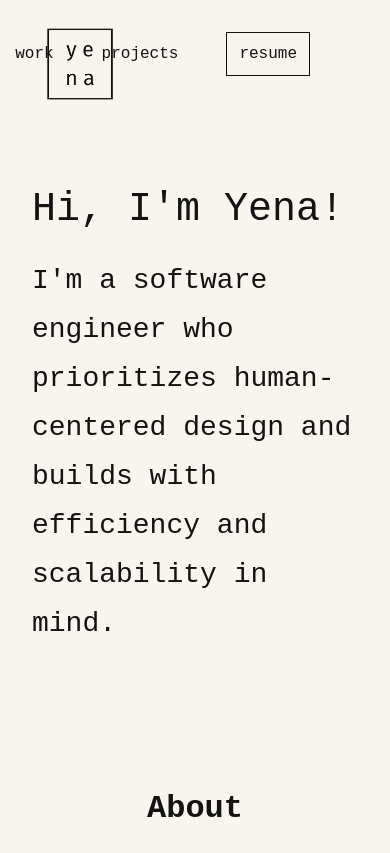
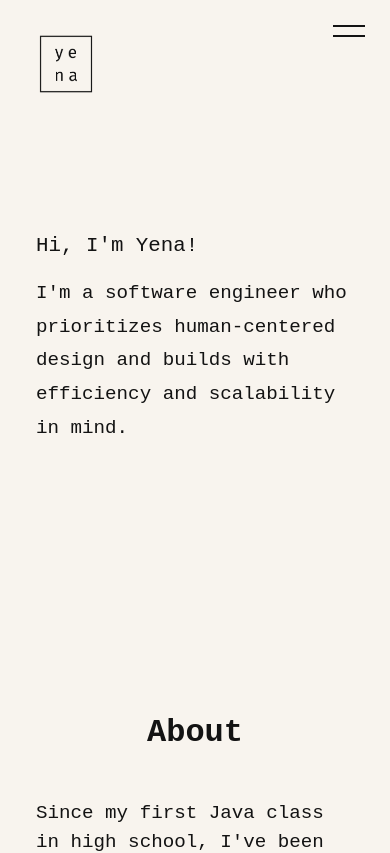
Before and after one commit to yenapaek/portfolio-v1, a React (Create React App) app: page / in a window 390 px wide. Shown: the top 853 px of the page. Built offline with nearby package versions, Linux system fonts and the light colour scheme.

Commit message:
added hamburger menu

```diff
--- a/src/components/Home.js
+++ b/src/components/Home.js
@@ -12,6 +12,8 @@ class Home extends React.Component {
         this.state = {
             showScroll: false,
             date: new Date(),
+            openMenu: false,
+            showMenuX: false,
         }
     }
 
@@ -85,6 +87,12 @@ class Home extends React.Component {
         });
     };
 
+    handleMenu = () => {
+        this.state.openMenu ?
+            this.setState({openMenu: false, showMenuX: false})
+          : this.setState({openMenu: true, showMenuX: true});
+    }
+
     componentDidMount(){
         document.addEventListener("scroll", this.scrollDown, false);
         this.contentFadeIn();
@@ -97,15 +105,19 @@ class Home extends React.Component {
     render(){
         return(
             <div className="homeCont home">
-                <div className="header">
+                <div className={`header ${this.state.openMenu ? 'hideMenu' : ''}`}>
                     <img src={this.props.theme === 'light' ? yenaLogoLight : yenaLogoDark} alt="" />
                 </div>
-                <div className="menu">
-                    <div><Link to="/#about">About</Link></div>
-                    <div><Link to="/#experience">Work</Link></div>
-                    <div><Link to="/#projects">Projects</Link></div>
-                    <a href={process.env.PUBLIC_URL + '/resume.pdf'} target="_blank" rel="noopener noreferrer"><div className="btn btnClear">Resume</div></a>
+                <div className={`menu ${this.state.openMenu ? '' : 'hideMenu'}`}>
+                    <div onClick={this.handleMenu}><Link to="/#about">About</Link></div>
+                    <div onClick={this.handleMenu}><Link to="/#experience">Work</Link></div>
+                    <div onClick={this.handleMenu}><Link to="/#projects">Projects</Link></div>
+                    <a href={process.env.PUBLIC_URL + '/resume.pdf'} target="_blank" rel="noopener noreferrer"><div className="btn btnClear" onClick={this.handleMenu}>Resume</div></a>
                     <div className="toggle" onClick={this.toggleTheme}><div className="notch"></div><div className="notchMoon"></div></div>
+                </div>
+                <div className={`hamburger ${this.state.showMenuX ? 'menuX' : ''}`} onClick={this.handleMenu}>
+                    <div className="line"></div>
+                    <div className="line"></div>
                 </div>
                 <div className="headerBlock">
                     <div className="homeMainText">Hi, I'm Yena!</div>
--- a/src/style/App.css
+++ b/src/style/App.css
@@ -150,6 +150,19 @@ a {
   padding-top: 1rem;
   -webkit-animation: fade-in-bottom 0.7s 2s both;
   animation: fade-in-bottom 0.7s 2s both;
+}
+
+.hamburger {
+  display: none;
+}
+
+.line {
+  width: 2rem;
+  height: 2px;
+  margin-bottom: 0.5rem;
+  background-color: var(--primaryText);
+  /* transform-origin: 1px;
+  transition: all 0.3s linear; */
 }
 
 /**CONTAINERS**/
@@ -507,6 +520,30 @@ a .projectTitle svg:hover {
     opacity: 1;
   }
 }
+ @-webkit-keyframes slide-in-right {
+  0% {
+    -webkit-transform: translateX(1000px);
+            transform: translateX(1000px);
+    opacity: 0;
+  }
+  100% {
+    -webkit-transform: translateX(0);
+            transform: translateX(0);
+    opacity: 1;
+  }
+}
+@keyframes slide-in-right {
+  0% {
+    -webkit-transform: translateX(1000px);
+            transform: translateX(1000px);
+    opacity: 0;
+  }
+  100% {
+    -webkit-transform: translateX(0);
+            transform: translateX(0);
+    opacity: 1;
+  }
+}
 
 @media screen and (max-width: 1250px) {
   .headerBlock {
@@ -528,20 +565,66 @@ a .projectTitle svg:hover {
 
 @media screen and (max-width: 992px) {
   .home {
-    padding: 0 2rem 0 2rem;
+    padding: 0 2.25rem 0 2.25rem;
   }
 
   p, li {
     font-size: 1.2rem;
   }
+  .header {
+    left: 0.1rem;
+  }
+  .header img {
+    transform: scale(0.8);
+  }
+
   .headerBlock {
     padding: 0;
   }
-  .homeMainText {
+  .headerBlock .homeMainText {
     font-size: 1.3rem;
+    -webkit-animation: slide-in-left 0.6s 0.3s both;
+    animation: slide-in-left 0.6s 0.3s both;
   }
-  .homeSubText {
+  .headerBlock .homeSubText {
     font-size: 1.2rem;
+    -webkit-animation: slide-in-left 0.6s 0.3s both;
+    animation: slide-in-left 0.6s 0.3s both;
+  }
+
+  .hamburger {
+    display: block;
+    position: absolute;
+    top: 25px;
+    right: 25px;
+    z-index: 10;
+    cursor: pointer;
+  }
+  .line {
+    transition: all 0.2s ease-in-out;
+  }
+  .hamburger.menuX .line:nth-child(1) {
+    transform: rotate(-45deg);
+    margin-top: 25px;
+  }
+  .hamburger.menuX .line:nth-child(2) {
+    transform: rotate(45deg);
+    margin-top: -10px;
+  }
+  .menu {
+    justify-content: center;
+    align-items: flex-end;
+    flex-direction: column;
+    margin-right: 5rem;
+    height: 100vh;
+    -webkit-animation: slide-in-right 0.3s 0.1s cubic-bezier(0.250, 0.460, 0.450, 0.940) both;
+	        animation: slide-in-right 0.3s 0.1s cubic-bezier(0.250, 0.460, 0.450, 0.940) both;
+  }
+  .hideMenu {
+    display: none;
+  }
+  .menu div {
+    margin-bottom: 2rem;
   }
 
   .contentBlock {
@@ -585,4 +668,14 @@ a .projectTitle svg:hover {
     font-size: 1.3rem;
   }
 
+  .floating {
+    bottom: 3rem;
+    right: 0.5rem;
+  }
+  .floating a svg{
+    transform: scale(1);
+  }
+  .floating a svg:hover{
+    transform: scale(1);
+  }
 }
```
